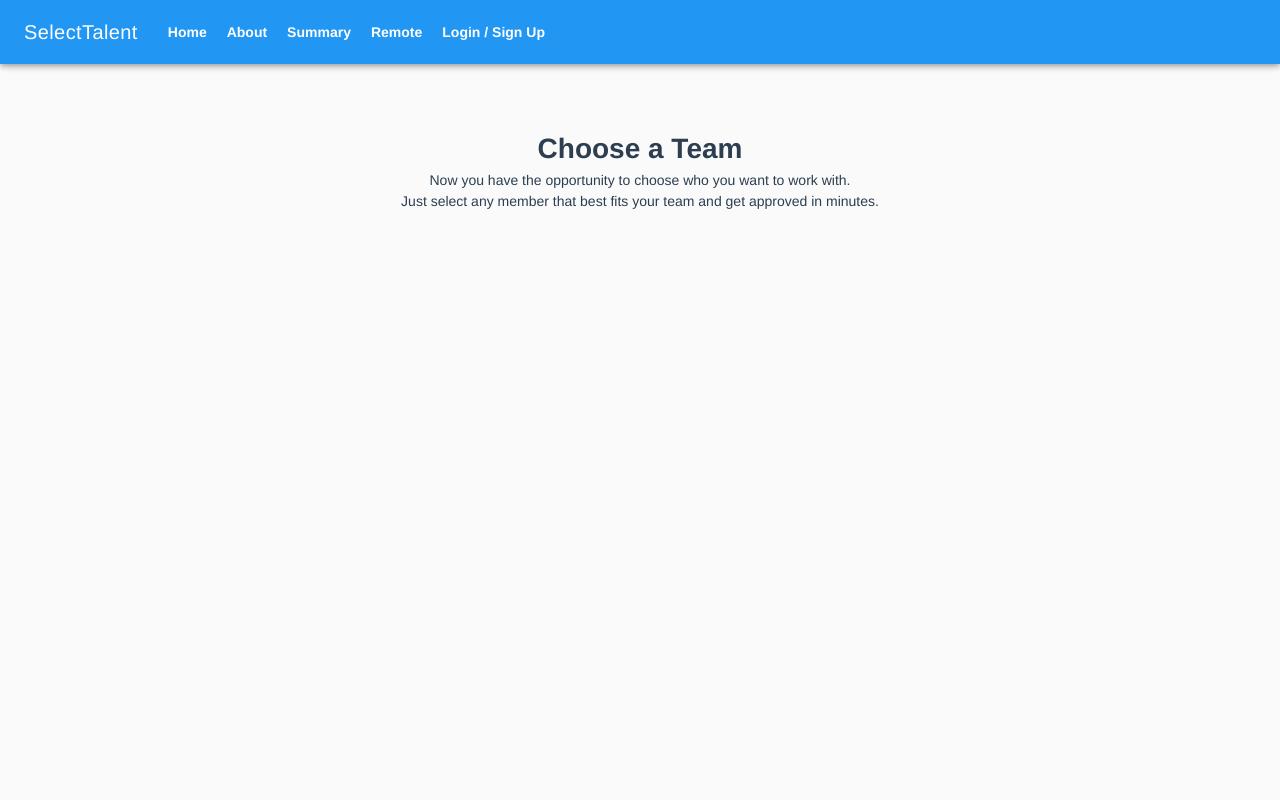
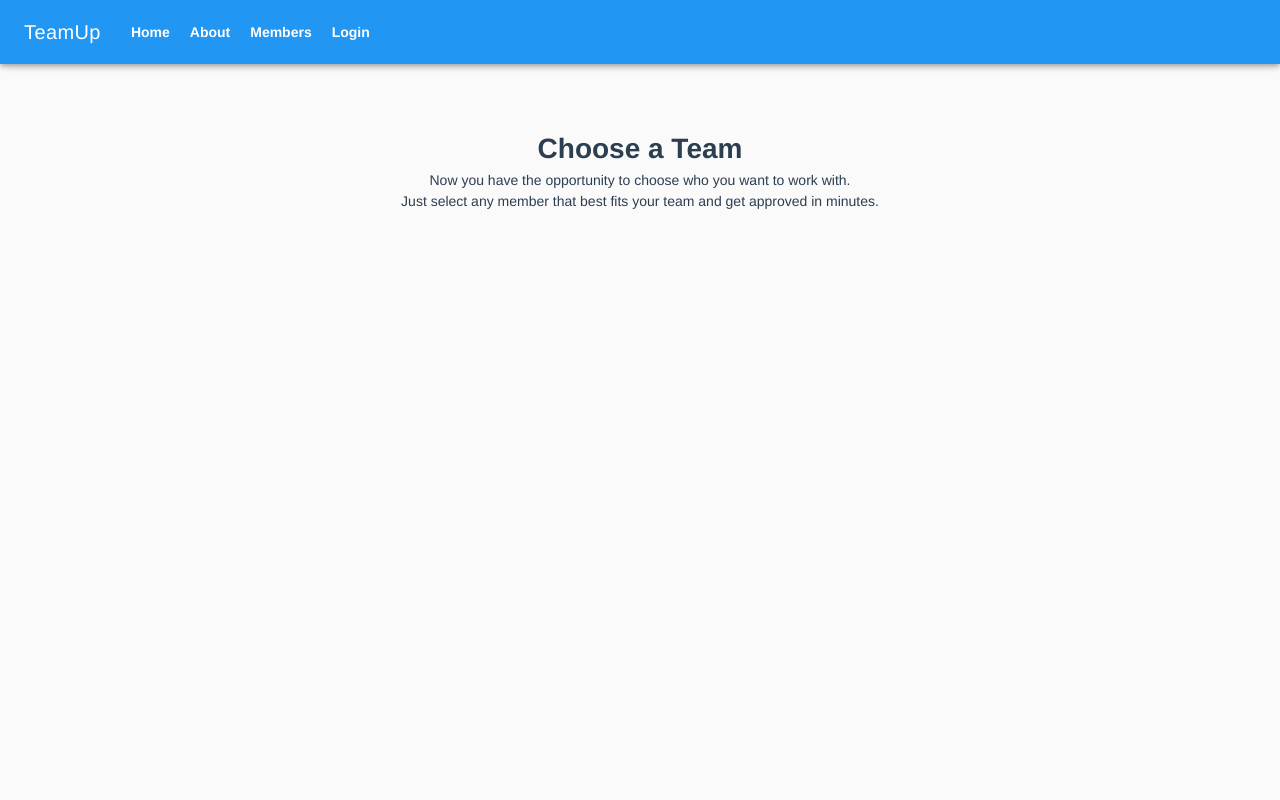
Before and after one commit to jamesdesigns/james-final-vue, a Vue app: page /#/ in a window 1280 px wide. Shown: the top 800 px of the page. Built offline with nearby package versions, Linux system fonts and the light colour scheme.

Commit message:
Rename Members component from Summary

```diff
--- a/public/index.html
+++ b/public/index.html
@@ -16,5 +16,6 @@
     </noscript>
     <div id="app"></div>
     <!-- built files will be auto injected -->
+    <script src="https://unpkg.com/axios/dist/axios.min.js"></script>
   </body>
 </html>
--- a/src/App.vue
+++ b/src/App.vue
@@ -1,7 +1,6 @@
 <template>
   <div id="app">
-      <main-header>
-    </main-header>
+      <main-header></main-header>
   <h1>Built-in Directives</h1>
     <p v-text="'Some Text'"</p>
     <p v-html="'<strong>Some strong text</strong>'"></p>
--- a/src/components/Header.vue
+++ b/src/components/Header.vue
@@ -2,13 +2,12 @@
 <div>
     <v-app>
        <v-toolbar color="blue" dark app clipped-left>
-           <v-toolbar-title>SelectTalent</v-toolbar-title>
+           <v-toolbar-title>TeamUp</v-toolbar-title>
         <div id="nav">
           <router-link class="menu" to="/">Home</router-link>
           <router-link class="menu" to="/about">About</router-link>
-          <router-link class="menu" to="/summary">Summary</router-link>
-          <router-link class="menu" to="/remote">Remote</router-link>
-          <router-link class="menu" to="/login">Login / Sign Up</router-link>
+          <router-link class="menu" to="/remote">Members</router-link>
+          <router-link class="menu" to="/login">Login</router-link>
       </div>
 
         </v-toolbar>
--- a/src/router.js
+++ b/src/router.js
@@ -1,9 +1,9 @@
 import Vue from "vue";
 import Router from "vue-router";
 import Home from "./views/Home.vue";
-import Summary from "./views/Summary.vue";
-import Remote from "./views/Remote";
+import Members from "./views/Members";
 import Login from "./views/Login";
+
 
 
 Vue.use(Router);
@@ -25,14 +25,9 @@ export default new Router({
         import(/* webpackChunkName: "about" */ "./views/About.vue")
     },
     {
-      path: "/summary",
-      name: "summary",
-      component: Summary
-    },
-    {
-      path: "/remote",
-      name: "remote",
-      component: Remote
+      path: "/members",
+      name: "members",
+      component: Members
     },
     {
       path: "/login",
--- a/src/views/Remote.vue
+++ b/src/views/Members.vue
@@ -1,13 +1,13 @@
 <template>
 <div>
 <v-container>
-<h1>Accessing Names</h1>
+<h1>Member Names</h1>
 <v-btn @click="getCourses">Click to View</v-btn>
 <!-- Original example -->
 <!-- <div>{{ courses.foo }}</div> -->
 
 <!-- New example -->
-<div>{{ courses }}</div>
+<div>{{ info }}</div>
  </v-container>
     </div>
 
@@ -26,7 +26,7 @@ export default {
     // New example
     mounted() {
         axios
-            .get('https://api.coindesk.com/v1/bpi/currentprice.json')
+            .get('https://uinames.com/api/?ext')
             .then(response => (this.info = response))
     },
 
@@ -34,7 +34,7 @@ export default {
         getCourses() {
             return axios
             //.get('https://randomuser.me/api')
-            .get('https://uinames.com/api/')
+            .get('https://uinames.com/api/?ext')
             .then(function(response) {
                 // console.log(response.data.results[0].name)
                 this.courses.push(response.data.results[0].name)
--- a/src/views/Summary.vue
+++ /dev/null
@@ -1,15 +0,0 @@
-<template>
-<div>
-<h1>Summary Page</h1>
-</div>
-</template>
-<script>
-</script>
-<style scoped>
-h1 {
-    font-size: 200%;
-    color: #000;
-    margin-top: 10%;
-}
-
-</style>
```
